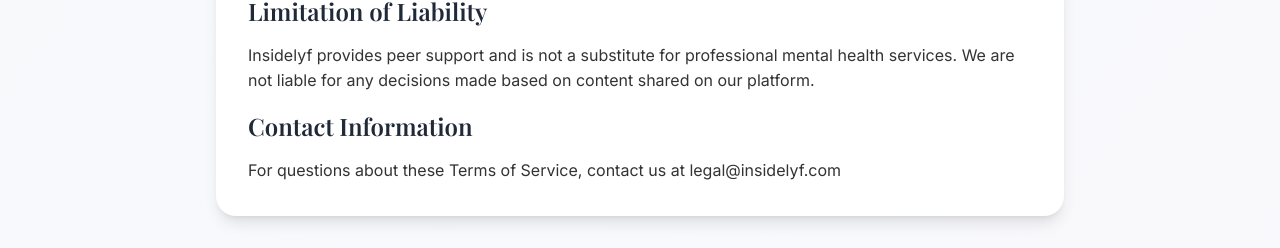
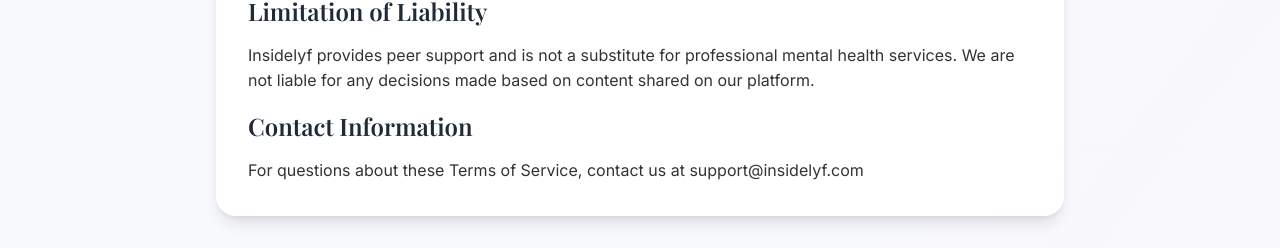
Before and after one commit to oluwaluhmie/inside-lyf, a React (Vite) app: page /terms in a window 1280 px wide. Shown: the part 871-1119 px from the top of the page. Built offline with nearby package versions, Linux system fonts and the light colour scheme; no server answers.

Commit message:
Update Terms of Service email

```diff
--- a/src/pages/Terms.tsx
+++ b/src/pages/Terms.tsx
@@ -38,7 +38,7 @@ const Terms = () => {
             <p className="mb-4">Insidelyf provides peer support and is not a substitute for professional mental health services. We are not liable for any decisions made based on content shared on our platform.</p>
 
             <h2 className="text-2xl font-semibold mb-4 text-gray-800">Contact Information</h2>
-            <p>For questions about these Terms of Service, contact us at legal@insidelyf.com</p>
+            <p>For questions about these Terms of Service, contact us at support@insidelyf.com</p>
           </div>
         </div>
       </main>
```
